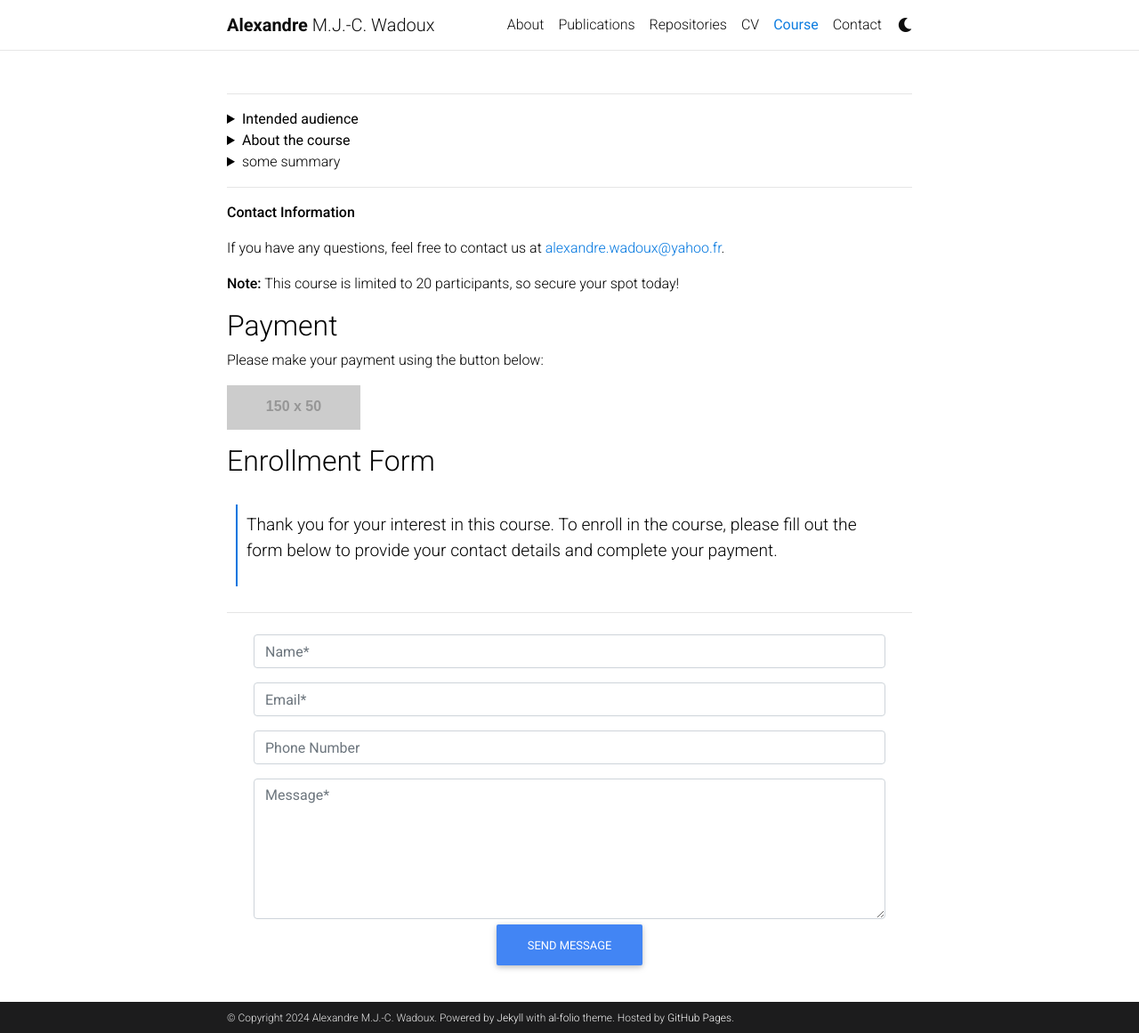
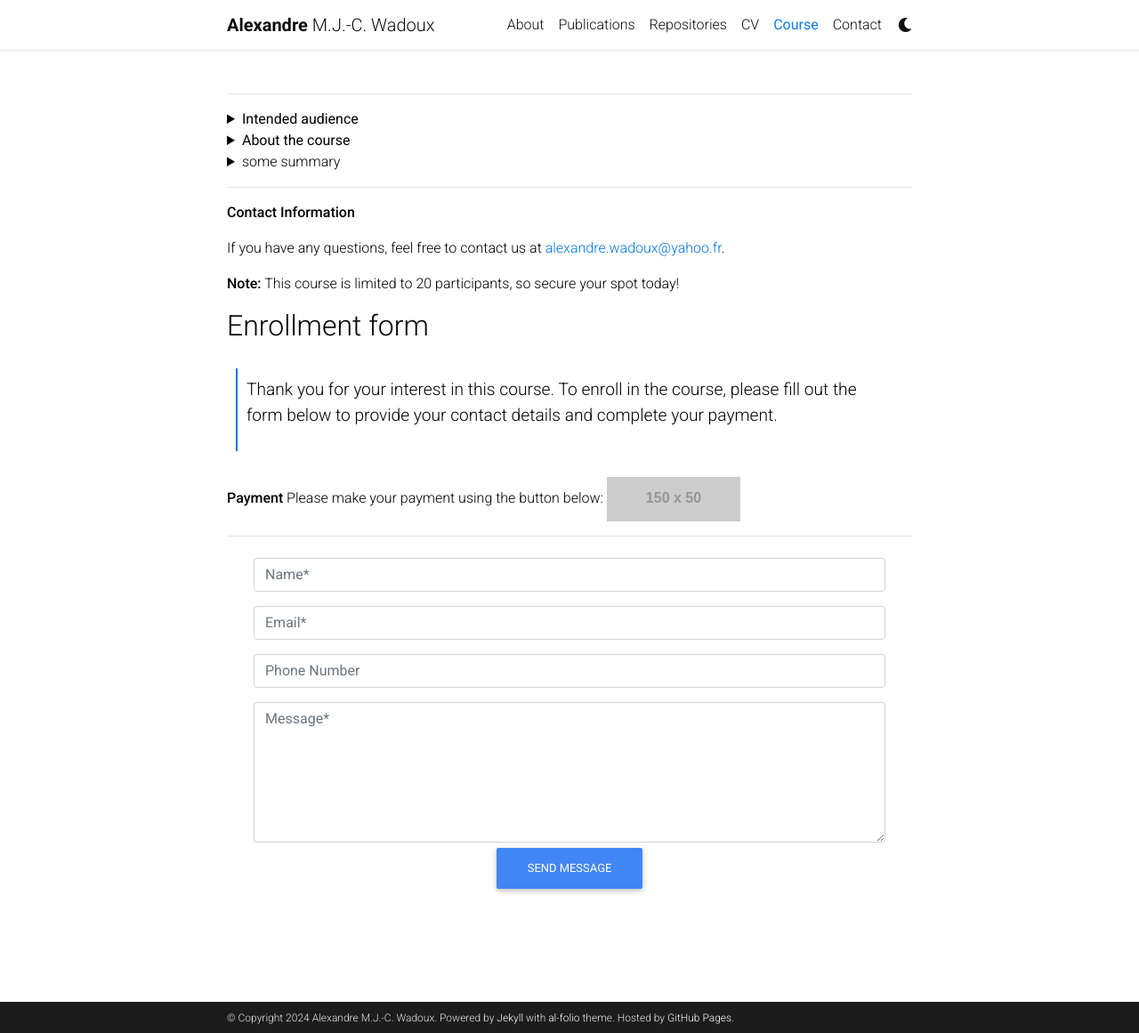
Before and after one commit to AlexandreWadoux/AlexandreWadoux.github.io, a Jekyll site: the page built from _pages/Course_spectroscopy_with_R.md, in a window 1280 px wide and 1161 px high. Shown: the whole window at 89% size. Built offline with Jekyll 4.4.1, drawn with Linux system fonts in a browser that asks for light colours; comment, search, counter and statistics services are not loaded; a style sheet for code colours, icons or effects is not loaded.

```diff
--- a/_pages/Course_spectroscopy_with_R.md
+++ b/_pages/Course_spectroscopy_with_R.md
@@ -44,15 +44,13 @@ If you have any questions, feel free to contact us at [alexandre.wadoux@yahoo.fr
 
 **Note:** This course is limited to 20 participants, so secure your spot today!
 
-## Payment
-
-Please make your payment using the button below:
-
-[![Pay Now](https://via.placeholder.com/150x50?text=Pay+Now)](https://yourpaymentlink.com)
-
-## Enrollment Form
+## Enrollment form
 
 > Thank you for your interest in this course. To enroll in the course, please fill out the form below to provide your contact details and complete your payment.
+
+**Payment**
+Please make your payment using the button below:
+[![Pay Now](https://via.placeholder.com/150x50?text=Pay+Now)](https://yourpaymentlink.com)
 
 
 
```
